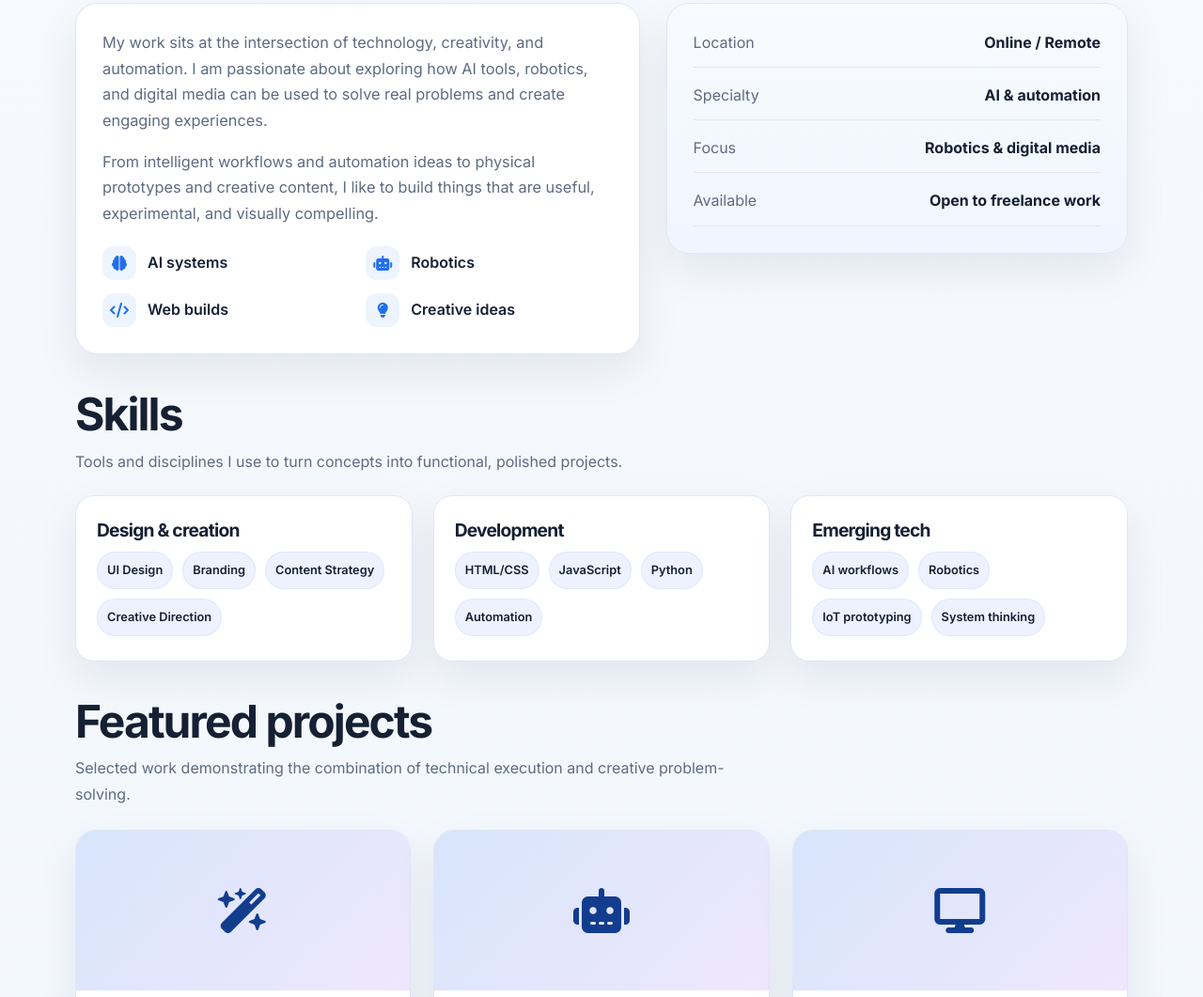
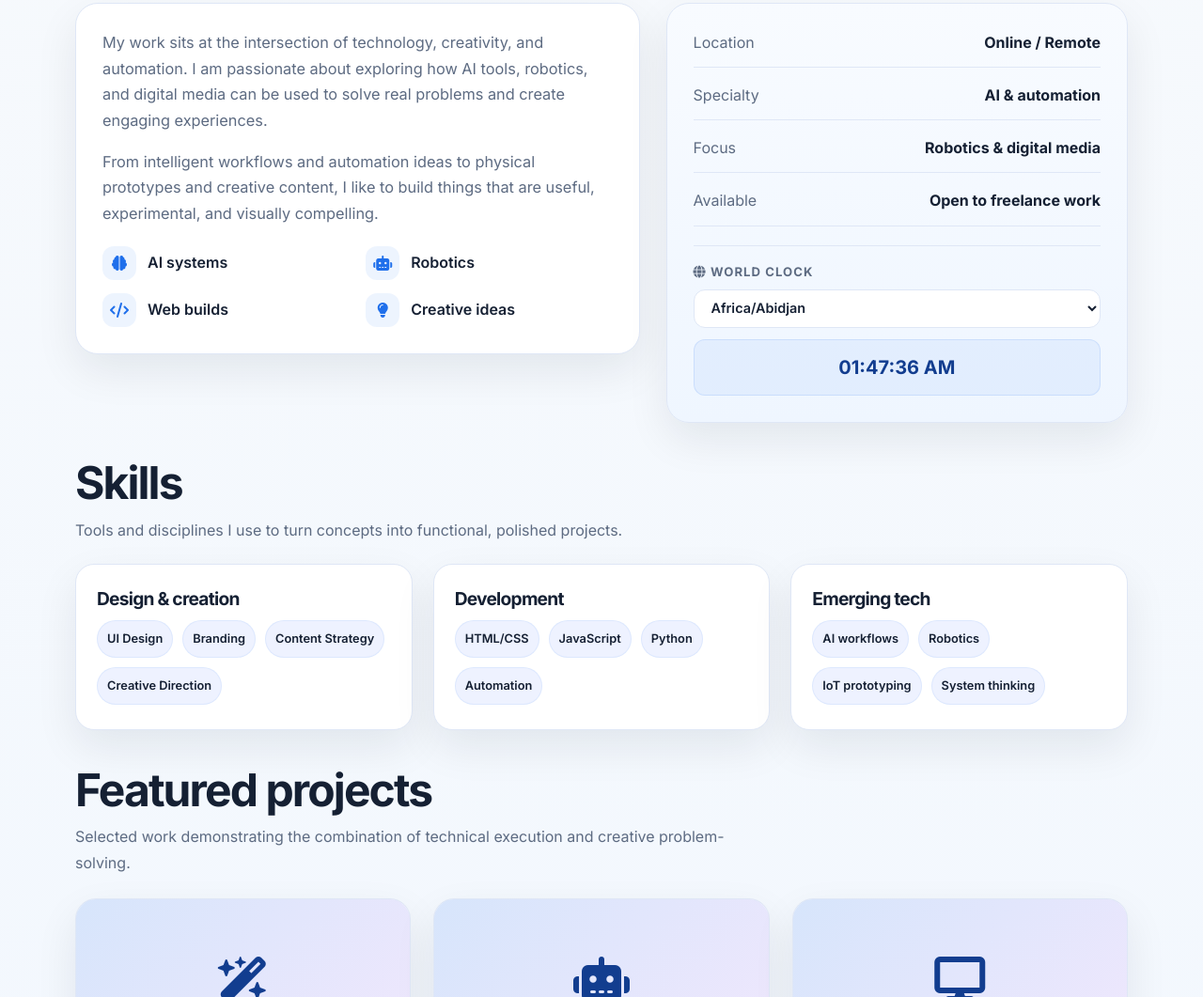
Before and after one commit to Mr-real1/Mr-real1.github.io, a plain HTML site: page index.html in a window 1280 px wide. Shown: the part 808-1869 px from the top of the page at 94% size. Drawn offline with Linux system fonts and the light colour scheme.

Commit message:
Implement timezone widget and clock display
Added a timezone widget with dropdown and clock display functionality.

````diff
--- a/index.html
+++ b/index.html
@@ -365,6 +365,48 @@
       color: var(--text);
     }
 
+    /* Timezone Widget Styles */
+    .timezone-widget {
+      margin-top: 20px;
+      padding-top: 16px;
+      border-top: 1px solid var(--line);
+    }
+
+    .timezone-widget label {
+      display: block;
+      font-size: 0.82rem;
+      font-weight: 700;
+      text-transform: uppercase;
+      letter-spacing: 0.08em;
+      color: var(--muted);
+      margin-bottom: 8px;
+    }
+
+    .timezone-widget select {
+      width: 100%;
+      padding: 10px 14px;
+      border-radius: 12px;
+      border: 1px solid var(--line);
+      background: white;
+      color: var(--text);
+      font-family: inherit;
+      font-size: 0.9rem;
+      font-weight: 600;
+      margin-bottom: 12px;
+      cursor: pointer;
+    }
+
+    .timezone-display {
+      font-size: 1.25rem;
+      font-weight: 700;
+      color: var(--primary-dark);
+      background: rgba(31, 111, 235, 0.06);
+      padding: 12px 16px;
+      border-radius: 12px;
+      text-align: center;
+      border: 1px solid rgba(31, 111, 235, 0.12);
+    }
+
     .skills-grid {
       display: grid;
       grid-template-columns: repeat(3, minmax(0,1fr));
@@ -720,6 +762,13 @@
               <li><span>Focus</span> <strong>Robotics & digital media</strong></li>
               <li><span>Available</span> <strong>Open to freelance work</strong></li>
             </ul>
+
+            <!-- Universal Time Zone Widget -->
+            <div class="timezone-widget">
+              <label for="timezone-select"><i class="fa-solid fa-globe"></i> World Clock</label>
+              <select id="timezone-select" aria-label="Select Timezone"></select>
+              <div id="timezone-clock" class="timezone-display">--:--:--</div>
+            </div>
           </aside>
         </div>
       </div>
@@ -859,9 +908,9 @@
           <div class="contact-box">
             <p>Whether you need a portfolio site, AI workflow concept, automation idea, or a digital showcase, I’m happy to talk.</p>
             <div class="contact-links">
-
               <a class="contact-link" href="https://mail.google.com/mail/?view=cm&fs=1&to=ramadanosmail11@gmail.com" target="_blank">
-    <i class="fa-solid fa-envelope"></i> Send Email </a>
+                <i class="fa-solid fa-envelope"></i> Send Email
+              </a>
               <a class="contact-link" href="https://www.youtube.com/@Som.Creative" target="_blank" rel="noopener noreferrer"><i class="fa-brands fa-youtube"></i> My youtube channel</a>
               <a class="contact-link" href="https://www.instagram.com/daily.aitool" target="_blank" rel="noopener noreferrer"><i class="fa-brands fa-instagram"></i> My Instagram</a>
             </div>
@@ -890,5 +939,57 @@
       <span>© 2026 Ramadan Osmail</span>
     </div>
   </footer>
+
+  <!-- Universal Time Zone Script -->
+  <script>
+    const tzSelect = document.getElementById('timezone-select');
+    const clockDisplay = document.getElementById('timezone-clock');
+
+    // Get all supported IANA time zones or fallback list
+    const timeZones = Intl.supportedValuesOf ? Intl.supportedValuesOf('timeZone') : [
+      'UTC', 'America/New_York', 'America/Los_Angeles', 'Europe/London',
+      'Europe/Paris', 'Asia/Tokyo', 'Asia/Dubai', 'Australia/Sydney'
+    ];
+
+    const userTz = Intl.DateTimeFormat().resolvedOptions().timeZone;
+
+    // Populate dropdown
+    timeZones.forEach(tz => {
+      const option = document.createElement('option');
+      option.value = tz;
+      option.textContent = tz.replace(/_/g, ' ');
+      if (tz === userTz) {
+        option.selected = true;
+      }
+      tzSelect.appendChild(option);
+    });
+
+    // Fallback if user's timezone wasn't explicitly caught
+    if (!tzSelect.value && timeZones.length > 0) {
+      tzSelect.value = timeZones[0];
+    }
+
+    function updateClock() {
+      const selectedTz = tzSelect.value;
+      try {
+        const now = new Date();
+        const formatter = new Intl.DateTimeFormat('en-US', {
+          timeZone: selectedTz,
+          hour: '2-digit',
+          minute: '2-digit',
+          second: '2-digit',
+          hour12: true
+        });
+        clockDisplay.textContent = formatter.format(now);
+      } catch (e) {
+        clockDisplay.textContent = "Invalid Timezone";
+      }
+    }
+
+    tzSelect.addEventListener('change', updateClock);
+    setInterval(updateClock, 1000);
+    updateClock();
+  </script>
 </body>
 </html>
+```[cite: 1]
````
